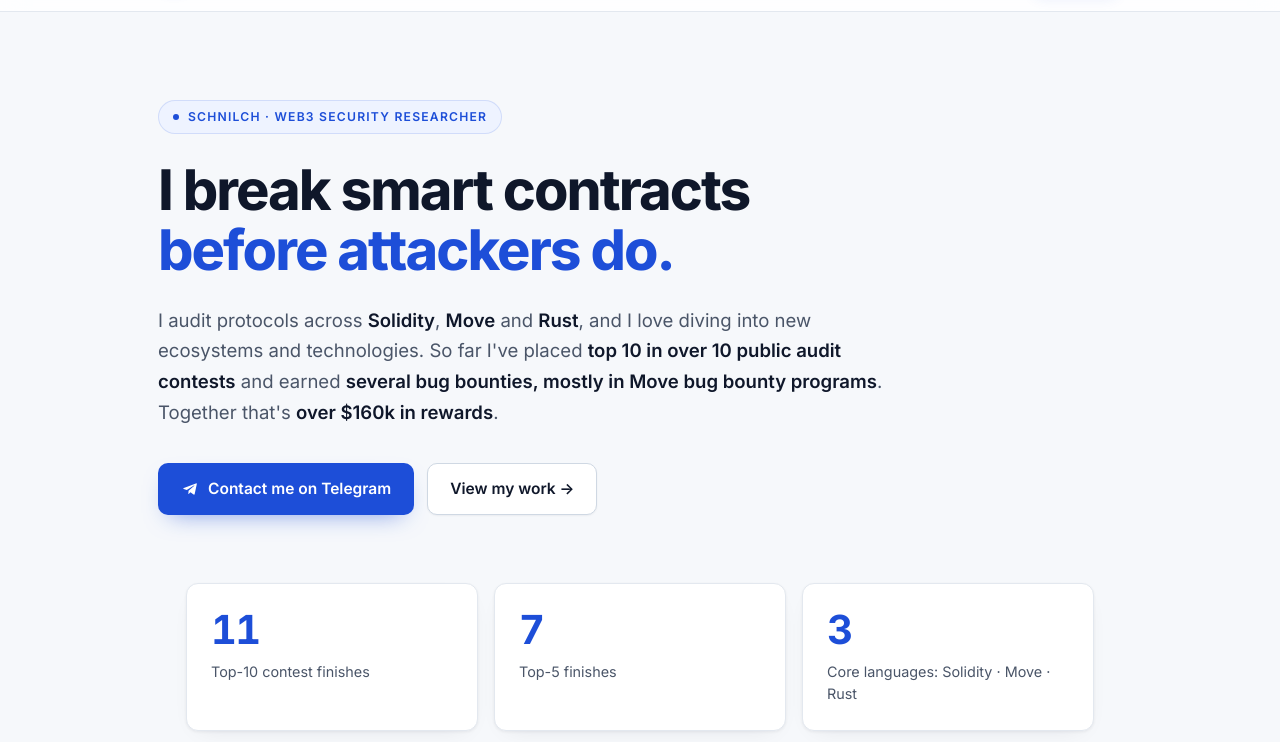
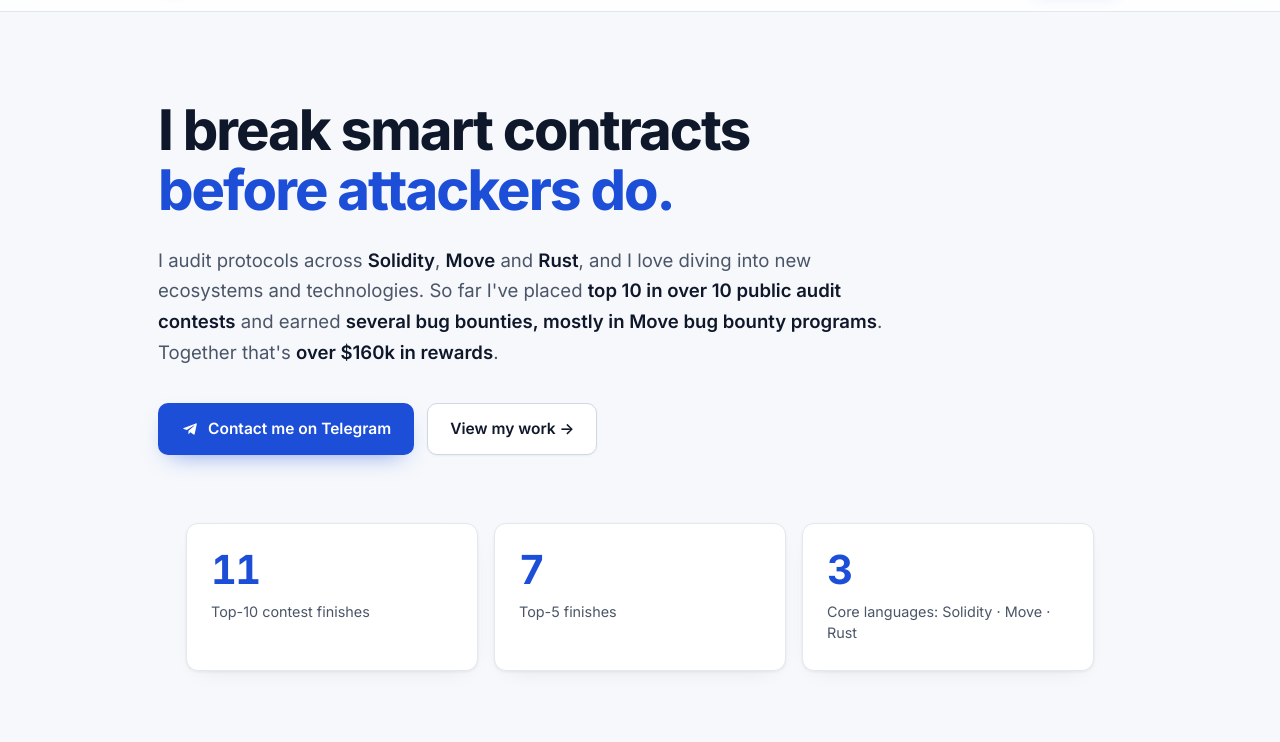
Before and after one commit to TheSchnilch/theschnilch.github.io, a plain HTML site: page index.html in a window 1280 px wide. Shown: the part 58-800 px from the top of the page. Drawn offline with Linux system fonts and the light colour scheme.

Commit message:
Remove the eyebrow label from the hero
Co-Authored-By: Claude Opus 5 (1M context) <noreply@anthropic.com>

```diff
--- a/index.html
+++ b/index.html
@@ -33,7 +33,6 @@
   <main id="top">
     <!-- Hero -->
     <section class="hero">
-      <p class="eyebrow">schnilch · web3 security researcher</p>
       <h1>I break smart contracts<br /><span class="accent">before attackers do.</span></h1>
       <p class="lede">
         I audit protocols across <strong>Solidity</strong>, <strong>Move</strong> and <strong>Rust</strong>, and I love
--- a/styles.css
+++ b/styles.css
@@ -139,28 +139,6 @@ main { max-width: var(--maxw); margin: 0 auto; padding: 0 28px; }
 
 /* ---------- Hero ---------- */
 .hero { padding: 88px 0 62px; }
-.eyebrow {
-  display: inline-flex;
-  align-items: center;
-  gap: 9px;
-  background: var(--brand-soft);
-  color: var(--brand);
-  border: 1px solid rgba(29, 78, 216, 0.14);
-  font-size: 0.76rem;
-  font-weight: 600;
-  text-transform: uppercase;
-  letter-spacing: 0.1em;
-  padding: 6px 14px;
-  border-radius: 999px;
-  margin-bottom: 26px;
-}
-.eyebrow::before {
-  content: "";
-  width: 6px;
-  height: 6px;
-  border-radius: 50%;
-  background: var(--brand);
-}
 .hero h1 {
   font-size: clamp(2.2rem, 5.4vw, 3.5rem);
   font-weight: 750;
```
